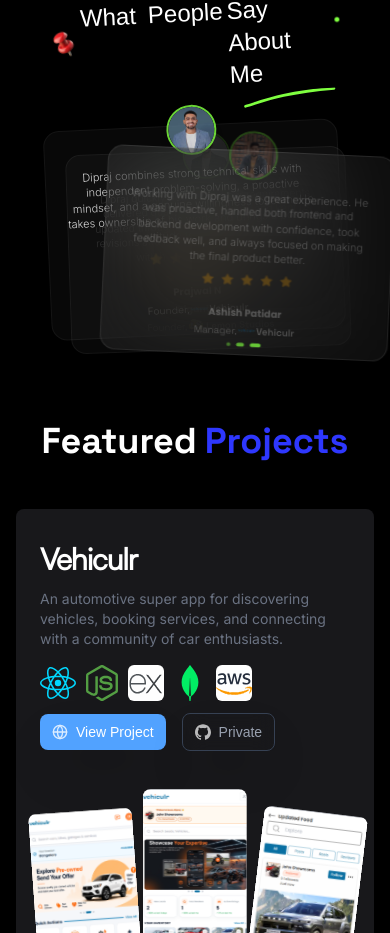
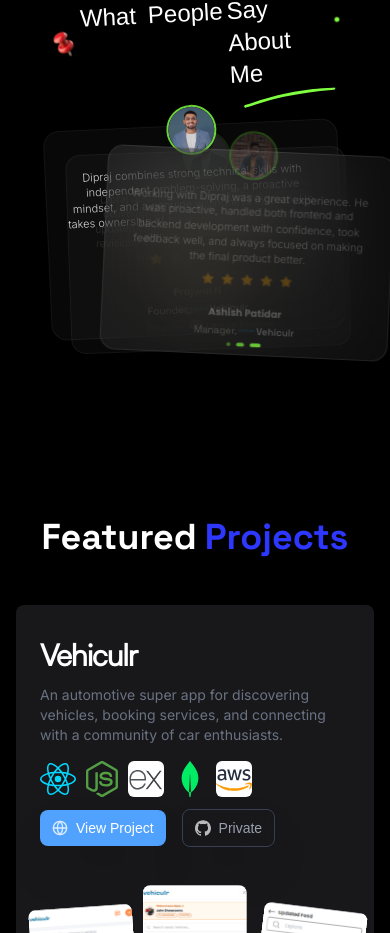
Before and after one commit to Rays-Code/diprajray.com, a Next.js app: page / in a window 390 px wide. Shown: the part 847-1780 px from the top of the page. Built offline with nearby package versions, Linux system fonts and the light colour scheme; no server answers; a web font is replaced by a local one.

Commit message:
fix: sizing issue

```diff
--- a/app/_components/Projects.tsx
+++ b/app/_components/Projects.tsx
@@ -35,7 +35,7 @@
       id="projects"
       className="flex w-full flex-col items-center justify-center overflow-hidden"
     >
-      <div className="pt-72 xs:pt-92 sm:pt-12 lg:pt-0">
+      <div className="pt-96 sm:pt-12 lg:pt-0">
         <SectionHeading heading={projectData.heading} />
       </div>
 
```
